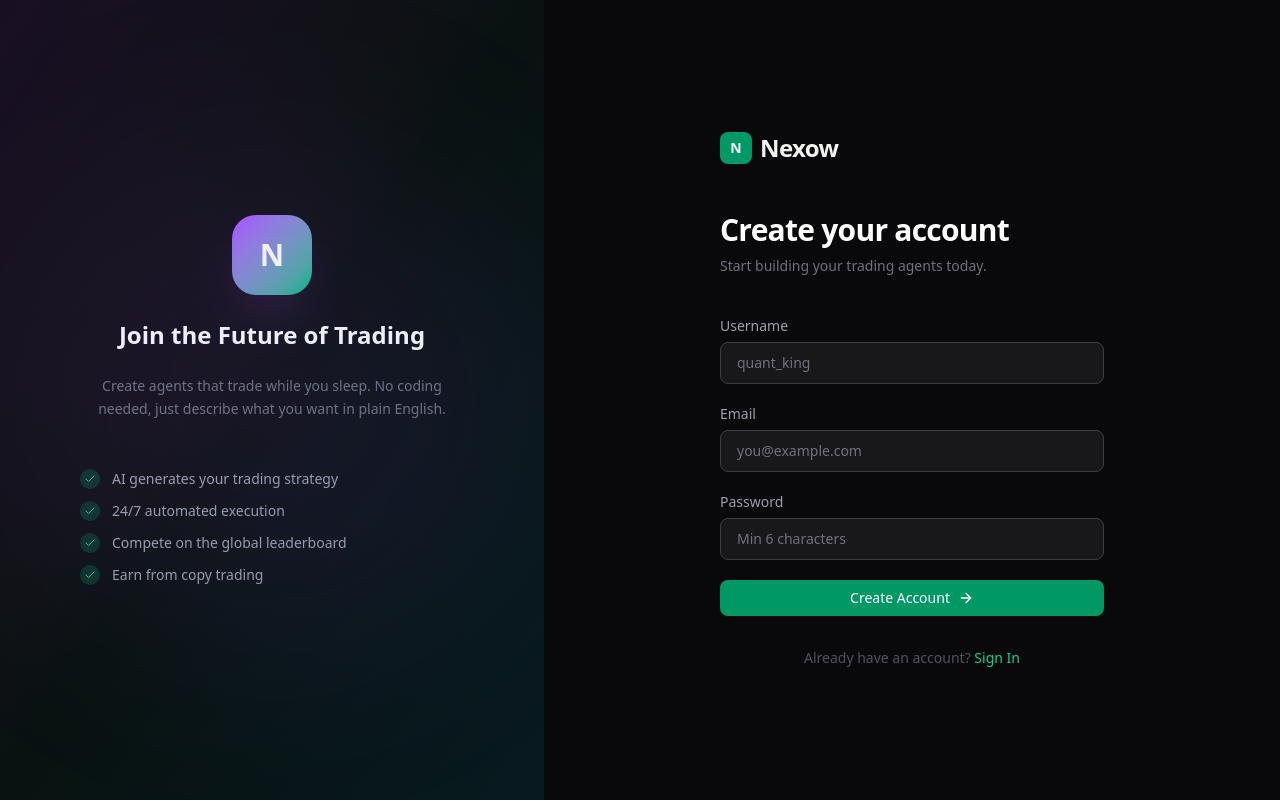
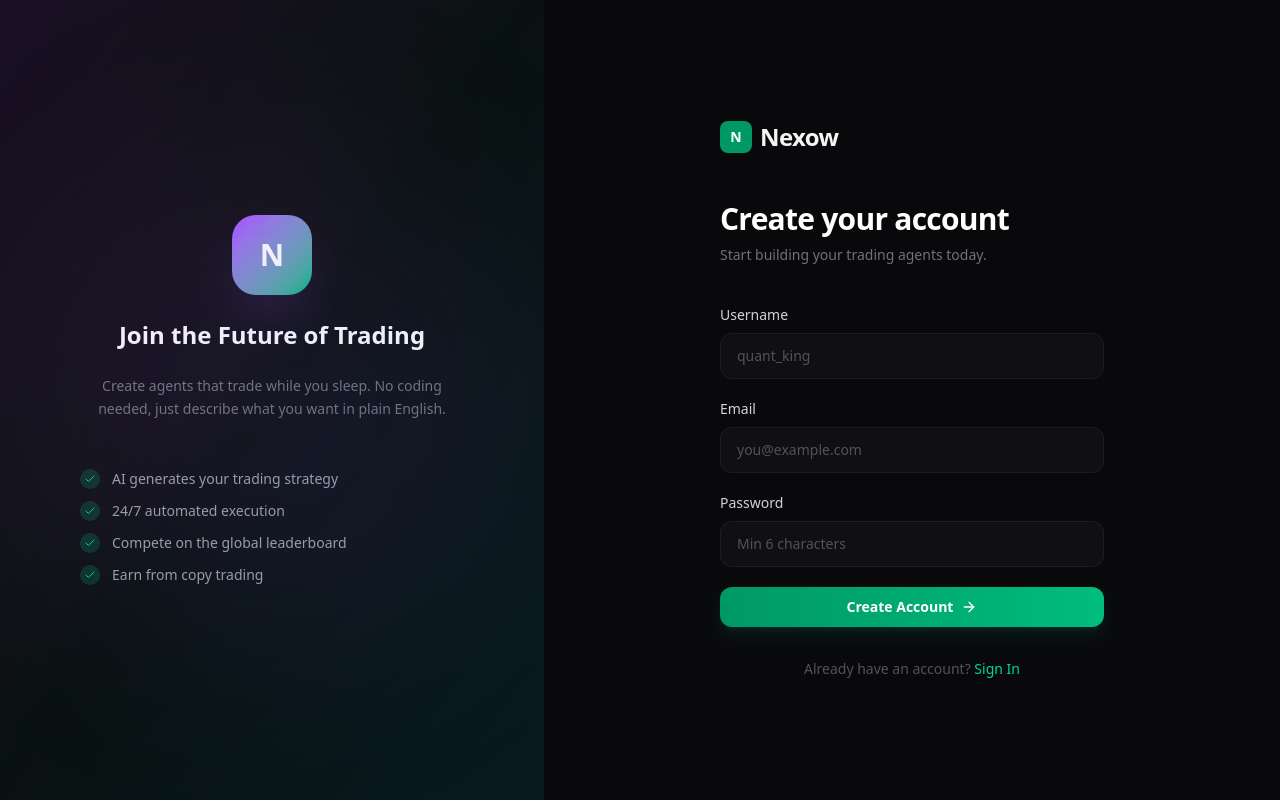
Before and after one commit to nexow-ai/nexow.ai, a Next.js app in the folder frontend/: page /signup in a window 1280 px wide. Built offline with nearby package versions, Linux system fonts and the light colour scheme.

Commit message:
✨ Enhance UI component library
- Update button component with new variants
- Improve card component styling
- Refine input component focus states
- Polish badge component appearance

```diff
--- a/frontend/src/components/ui/badge.tsx
+++ b/frontend/src/components/ui/badge.tsx
@@ -8,18 +8,18 @@ interface BadgeProps extends HTMLAttributes<HTMLSpanElement> {
 }
 
 const variantStyles: Record<BadgeVariant, string> = {
-  default: "bg-zinc-800 text-zinc-300",
-  success: "bg-emerald-900/50 text-emerald-400 border-emerald-800",
-  warning: "bg-amber-900/50 text-amber-400 border-amber-800",
-  danger: "bg-red-900/50 text-red-400 border-red-800",
-  info: "bg-blue-900/50 text-blue-400 border-blue-800",
+  default: "bg-zinc-800/80 text-zinc-300 border-zinc-700/50",
+  success: "bg-emerald-500/10 text-emerald-400 border-emerald-500/20",
+  warning: "bg-amber-500/10 text-amber-400 border-amber-500/20",
+  danger: "bg-red-500/10 text-red-400 border-red-500/20",
+  info: "bg-blue-500/10 text-blue-400 border-blue-500/20",
 };
 
 export function Badge({ className, variant = "default", children, ...props }: BadgeProps) {
   return (
     <span
       className={cn(
-        "inline-flex items-center rounded-full border border-transparent px-2.5 py-0.5 text-xs font-medium",
+        "inline-flex items-center gap-1 rounded-lg border px-2.5 py-1 text-[11px] font-semibold uppercase tracking-wider",
         variantStyles[variant],
         className
       )}
--- a/frontend/src/components/ui/button.tsx
+++ b/frontend/src/components/ui/button.tsx
@@ -11,21 +11,40 @@ interface ButtonProps extends ButtonHTMLAttributes<HTMLButtonElement> {
 }
 
 const variantStyles: Record<Variant, string> = {
-  primary:
-    "bg-emerald-600 text-white hover:bg-emerald-700 focus-visible:ring-emerald-500",
-  secondary:
-    "bg-zinc-800 text-zinc-100 hover:bg-zinc-700 focus-visible:ring-zinc-500",
-  outline:
-    "border border-zinc-700 text-zinc-300 hover:bg-zinc-800 focus-visible:ring-zinc-500",
-  ghost: "text-zinc-400 hover:text-zinc-100 hover:bg-zinc-800",
-  danger:
-    "bg-red-600 text-white hover:bg-red-700 focus-visible:ring-red-500",
+  primary: [
+    "bg-gradient-to-r from-emerald-600 to-emerald-500 text-white",
+    "hover:from-emerald-500 hover:to-emerald-400",
+    "shadow-lg shadow-emerald-900/30 hover:shadow-emerald-900/50",
+    "active:scale-[0.98]",
+  ].join(" "),
+  secondary: [
+    "bg-zinc-800/80 text-zinc-100 border border-zinc-700/50",
+    "hover:bg-zinc-700/80 hover:border-zinc-600/50",
+    "shadow-lg shadow-black/20",
+    "active:scale-[0.98]",
+  ].join(" "),
+  outline: [
+    "border border-zinc-700/60 text-zinc-300 bg-transparent",
+    "hover:bg-zinc-800/60 hover:border-zinc-600/60 hover:text-zinc-100",
+    "active:scale-[0.98]",
+  ].join(" "),
+  ghost: [
+    "text-zinc-400 bg-transparent",
+    "hover:text-zinc-100 hover:bg-zinc-800/50",
+    "active:scale-[0.98]",
+  ].join(" "),
+  danger: [
+    "bg-gradient-to-r from-red-600 to-red-500 text-white",
+    "hover:from-red-500 hover:to-red-400",
+    "shadow-lg shadow-red-900/30",
+    "active:scale-[0.98]",
+  ].join(" "),
 };
 
 const sizeStyles: Record<Size, string> = {
-  sm: "px-3 py-1.5 text-sm",
-  md: "px-4 py-2 text-sm",
-  lg: "px-6 py-3 text-base",
+  sm: "px-3 py-1.5 text-xs",
+  md: "px-5 py-2.5 text-sm",
+  lg: "px-7 py-3.5 text-sm",
 };
 
 const Button = forwardRef<HTMLButtonElement, ButtonProps>(
@@ -34,9 +53,10 @@ const Button = forwardRef<HTMLButtonElement, ButtonProps>(
       <button
         ref={ref}
         className={cn(
-          "inline-flex items-center justify-center gap-2 rounded-lg font-medium transition-colors",
-          "focus-visible:outline-none focus-visible:ring-2 focus-visible:ring-offset-2 focus-visible:ring-offset-zinc-900",
-          "disabled:opacity-50 disabled:pointer-events-none",
+          "relative inline-flex items-center justify-center gap-2 rounded-xl font-semibold",
+          "transition-all duration-200 ease-out",
+          "focus-visible:outline-none focus-visible:ring-2 focus-visible:ring-emerald-500/50 focus-visible:ring-offset-2 focus-visible:ring-offset-zinc-950",
+          "disabled:opacity-40 disabled:pointer-events-none disabled:shadow-none",
           variantStyles[variant],
           sizeStyles[size],
           className
@@ -46,7 +66,7 @@ const Button = forwardRef<HTMLButtonElement, ButtonProps>(
       >
         {loading && (
           <svg className="h-4 w-4 animate-spin" viewBox="0 0 24 24" fill="none">
-            <circle className="opacity-25" cx="12" cy="12" r="10" stroke="currentColor" strokeWidth="4" />
+            <circle className="opacity-25" cx="12" cy="12" r="10" stroke="currentColor" strokeWidth="3" />
             <path className="opacity-75" fill="currentColor" d="M4 12a8 8 0 018-8V0C5.373 0 0 5.373 0 12h4z" />
           </svg>
         )}
--- a/frontend/src/components/ui/card.tsx
+++ b/frontend/src/components/ui/card.tsx
@@ -3,14 +3,20 @@ import type { HTMLAttributes } from "react";
 
 interface CardProps extends HTMLAttributes<HTMLDivElement> {
   hover?: boolean;
+  glow?: "emerald" | "cyan" | "purple" | "none";
+  glass?: boolean;
 }
 
-export function Card({ className, hover, children, ...props }: CardProps) {
+export function Card({ className, hover, glow = "none", glass, children, ...props }: CardProps) {
   return (
     <div
       className={cn(
-        "rounded-xl border border-zinc-800 bg-zinc-900/50 p-6",
-        hover && "transition-colors hover:border-zinc-700 hover:bg-zinc-900",
+        "rounded-2xl border border-zinc-800/60 bg-zinc-900/40 p-6",
+        "backdrop-blur-sm",
+        glass && "glass",
+        hover && "glass-hover cursor-pointer",
+        glow === "emerald" && "glow-emerald",
+        glow === "cyan" && "glow-cyan",
         className
       )}
       {...props}
@@ -30,7 +36,7 @@ export function CardHeader({ className, children, ...props }: HTMLAttributes<HTM
 
 export function CardTitle({ className, children, ...props }: HTMLAttributes<HTMLHeadingElement>) {
   return (
-    <h3 className={cn("text-lg font-semibold text-zinc-100", className)} {...props}>
+    <h3 className={cn("text-lg font-semibold tracking-tight text-zinc-50", className)} {...props}>
       {children}
     </h3>
   );
@@ -38,7 +44,7 @@ export function CardTitle({ className, children, ...props }: HTMLAttributes<HTML
 
 export function CardDescription({ className, children, ...props }: HTMLAttributes<HTMLParagraphElement>) {
   return (
-    <p className={cn("text-sm text-zinc-400", className)} {...props}>
+    <p className={cn("text-sm leading-relaxed text-zinc-400", className)} {...props}>
       {children}
     </p>
   );
--- a/frontend/src/components/ui/input.tsx
+++ b/frontend/src/components/ui/input.tsx
@@ -9,9 +9,9 @@ interface InputProps extends InputHTMLAttributes<HTMLInputElement> {
 const Input = forwardRef<HTMLInputElement, InputProps>(
   ({ className, label, error, id, ...props }, ref) => {
     return (
-      <div className="flex flex-col gap-1.5">
+      <div className="flex flex-col gap-2">
         {label && (
-          <label htmlFor={id} className="text-sm font-medium text-zinc-400">
+          <label htmlFor={id} className="text-sm font-medium text-zinc-300">
             {label}
           </label>
         )}
@@ -19,11 +19,13 @@ const Input = forwardRef<HTMLInputElement, InputProps>(
           ref={ref}
           id={id}
           className={cn(
-            "w-full rounded-lg border border-zinc-700 bg-zinc-900 px-4 py-2.5 text-sm text-zinc-100",
-            "placeholder:text-zinc-500",
-            "focus:border-emerald-500 focus:outline-none focus:ring-1 focus:ring-emerald-500",
-            "disabled:opacity-50 disabled:cursor-not-allowed",
-            error && "border-red-500 focus:border-red-500 focus:ring-red-500",
+            "w-full rounded-xl border border-zinc-800/60 bg-zinc-900/50 px-4 py-3 text-sm text-zinc-100",
+            "placeholder:text-zinc-600",
+            "transition-all duration-200",
+            "focus:border-emerald-500/50 focus:outline-none focus:ring-2 focus:ring-emerald-500/20",
+            "hover:border-zinc-700/80",
+            "disabled:opacity-40 disabled:cursor-not-allowed",
+            error && "border-red-500/50 focus:border-red-500/50 focus:ring-red-500/20",
             className
           )}
           {...props}
```
